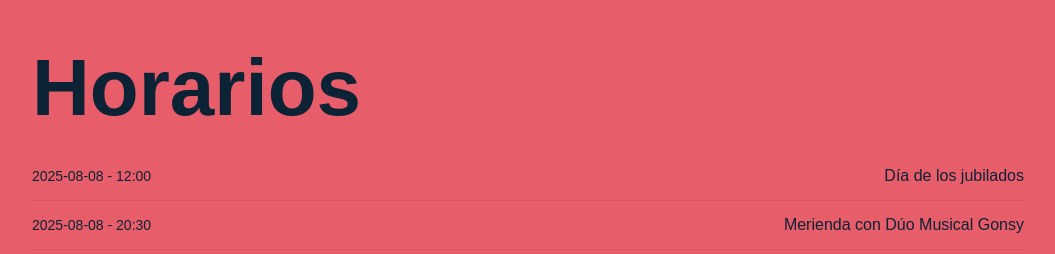
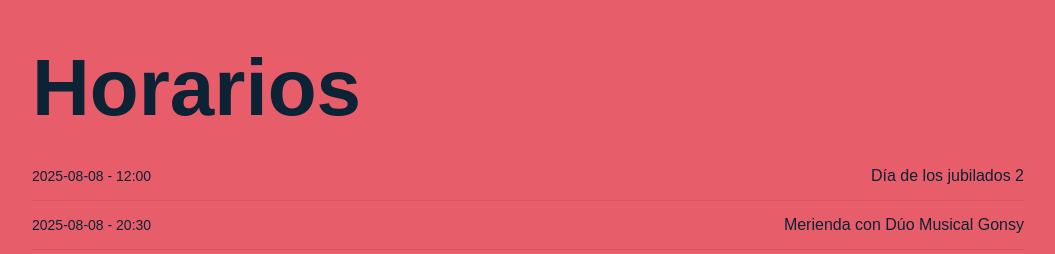
Before and after one commit to jgarcia311999/FiestasMatet, a Next.js app: page /layoutComision/horarios in a window 1280 px wide. Shown: the top 254 px of the page, without its empty margins (112-1167 px from the left). Built offline with nearby package versions, Linux system fonts and the light colour scheme.

Commit message:
chore(events): update "Día de los jubilados 2"

```diff
--- a/src/data/fiestas.ts
+++ b/src/data/fiestas.ts
@@ -10,7 +10,7 @@ export type Fiesta = {
 
 export const fiestas: Fiesta[
     ] = [
-    { title: "Día de los jubilados", img: "/bannerGenerico.png", description: "Jornada dedicada a nuestros mayores.", date: "2025-08-08", time: "12:00", location: "" },
+    { title: "Día de los jubilados 2", img: "/bannerGenerico.png", description: "Jornada dedicada a nuestros mayores.", date: "2025-08-08", time: "12:00", location: "Jubilados" },
     { title: "Merienda con Dúo Musical Gonsy", img: "/bannerDisco.png", description: "Merienda de confraternidad amenizada por Gonsy.", date: "2025-08-08", time: "20:30", location: "" },
     { title: "Concurso de adornos de balcones", img: "/bannerGenerico.png", description: "Inicio del 5º concurso (hasta el 17 a las 12:00).", date: "2025-08-09", time: "09:00", location: "" },
     { title: "Torneo de fútbol sala", img: "/bannerGenerico.png", description: "Eliminatorias del torneo.", date: "2025-08-09", time: "18:00", location: "" },
```
